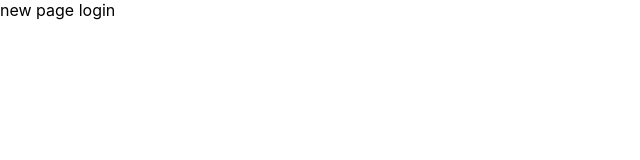
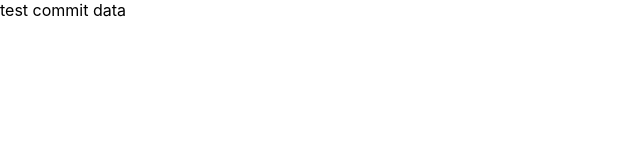
Before and after one commit to thaithanhtung/learn-node, a React (Create React App) app in the folder fontend/: page /login in a window 1280 px wide. Shown: the top 160 px of the page, without its empty margins (0-640 px from the left). Built offline with nearby package versions, Linux system fonts and the light colour scheme.

Commit message:
[Tung] test commit

```diff
--- a/fontend/src/components/Login/index.tsx
+++ b/fontend/src/components/Login/index.tsx
@@ -1,5 +1,7 @@
 const Login = () => {
-  return <div>new page login</div>;
+  return <div className="tung-test" >
+    test commit data
+  </div>;
 };
 
 export default Login;
```
